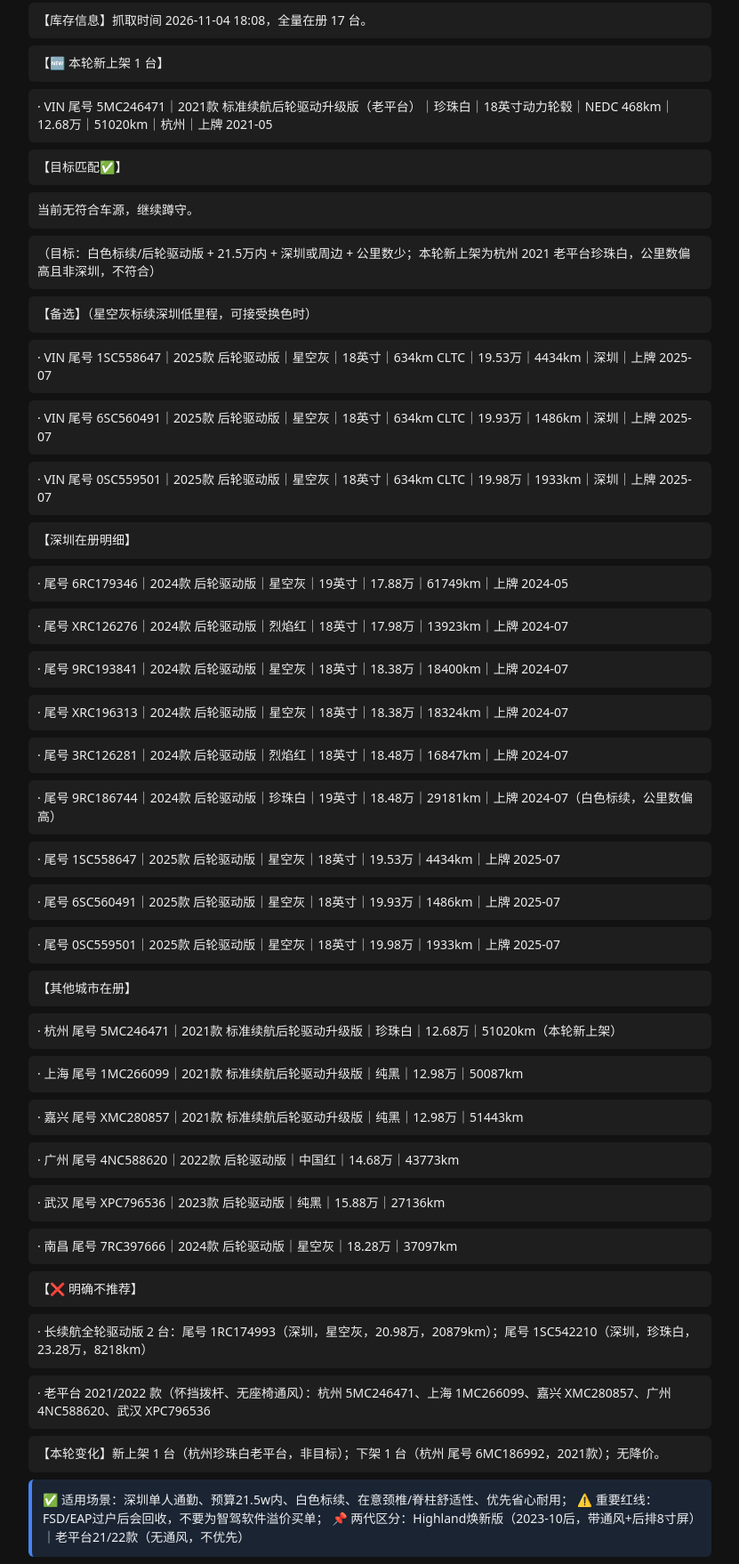
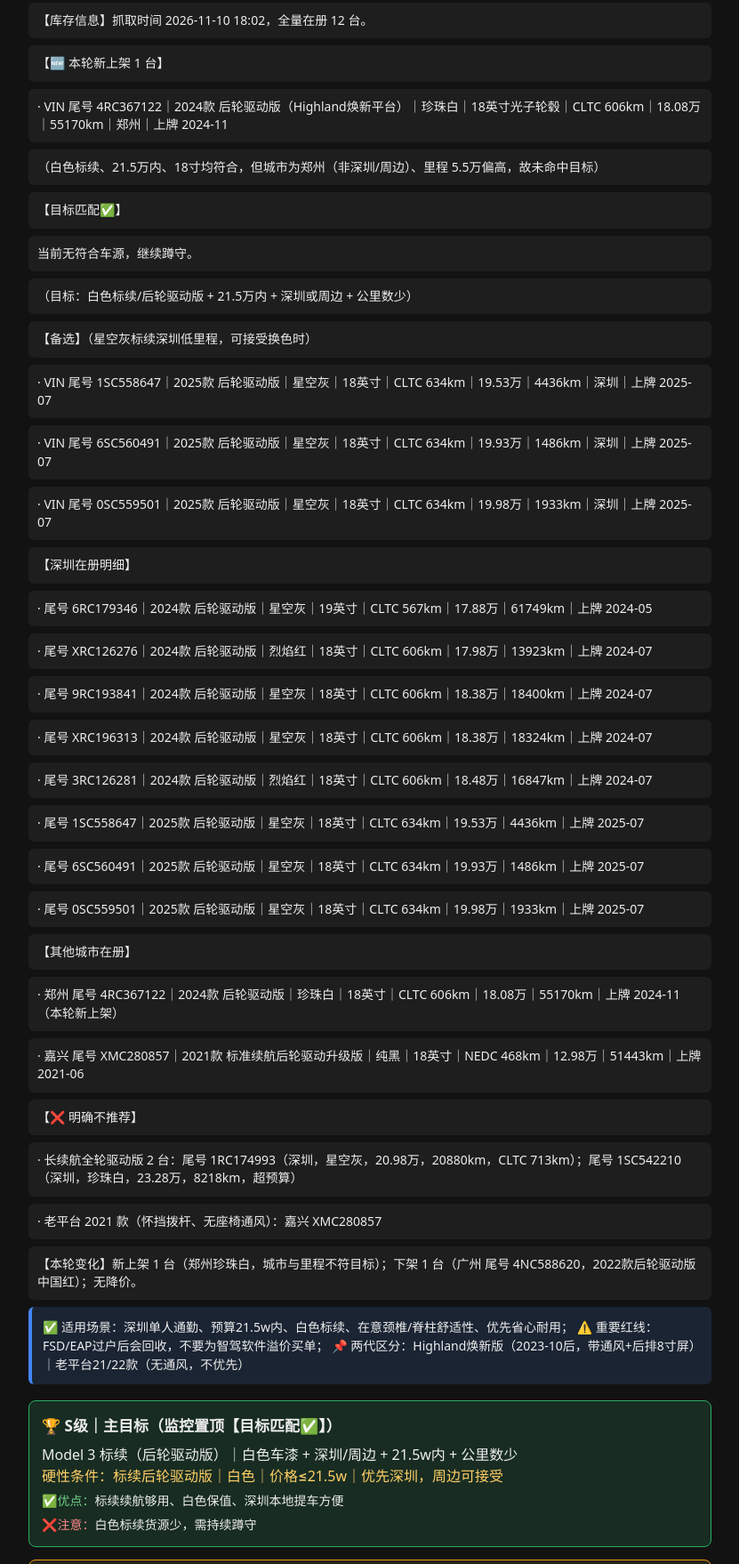
Before and after one commit to LZQ-98/tesla-m3-used-monitor, a plain HTML site: page index.html in a window 1280 px wide. Shown: the part 165-1923 px from the top of the page at 89% size, without its empty margins (224-1055 px from the left). Drawn offline with Linux system fonts and the light colour scheme.

Commit message:
auto: update 2026-11-10 18:02:52

```diff
--- a/index.html
+++ b/index.html
@@ -118,43 +118,39 @@
 <body>
     <div class="header">
         <h1>🏁 Model3 特斯拉认证二手车 性价比看板</h1>
-        <div class="update-time">最近更新：2026-11-04 18:08:00</div>
+        <div class="update-time">最近更新：2026-11-10 18:02:52</div>
     </div>
 
     <!-- 库存/监控简报区 置顶 -->
     <div class="monitor-area">
         <h2>📡 官网认证二手车监控当日简报（库存信息）</h2>
-        <div class="log-item">【库存信息】抓取时间 2026-11-04 18:08，全量在册 17 台。</div>
+        <div class="log-item">【库存信息】抓取时间 2026-11-10 18:02，全量在册 12 台。</div>
 <div class="log-item">【🆕 本轮新上架 1 台】</div>
-<div class="log-item">· VIN 尾号 5MC246471｜2021款 标准续航后轮驱动升级版（老平台）｜珍珠白｜18英寸动力轮毂｜NEDC 468km｜12.68万｜51020km｜杭州｜上牌 2021-05</div>
+<div class="log-item">· VIN 尾号 4RC367122｜2024款 后轮驱动版（Highland焕新平台）｜珍珠白｜18英寸光子轮毂｜CLTC 606km｜18.08万｜55170km｜郑州｜上牌 2024-11</div>
+<div class="log-item">（白色标续、21.5万内、18寸均符合，但城市为郑州（非深圳/周边）、里程 5.5万偏高，故未命中目标）</div>
 <div class="log-item">【目标匹配✅】</div>
 <div class="log-item">当前无符合车源，继续蹲守。</div>
-<div class="log-item">（目标：白色标续/后轮驱动版 + 21.5万内 + 深圳或周边 + 公里数少；本轮新上架为杭州 2021 老平台珍珠白，公里数偏高且非深圳，不符合）</div>
+<div class="log-item">（目标：白色标续/后轮驱动版 + 21.5万内 + 深圳或周边 + 公里数少）</div>
 <div class="log-item">【备选】（星空灰标续深圳低里程，可接受换色时）</div>
-<div class="log-item">· VIN 尾号 1SC558647｜2025款 后轮驱动版｜星空灰｜18英寸｜634km CLTC｜19.53万｜4434km｜深圳｜上牌 2025-07</div>
-<div class="log-item">· VIN 尾号 6SC560491｜2025款 后轮驱动版｜星空灰｜18英寸｜634km CLTC｜19.93万｜1486km｜深圳｜上牌 2025-07</div>
-<div class="log-item">· VIN 尾号 0SC559501｜2025款 后轮驱动版｜星空灰｜18英寸｜634km CLTC｜19.98万｜1933km｜深圳｜上牌 2025-07</div>
+<div class="log-item">· VIN 尾号 1SC558647｜2025款 后轮驱动版｜星空灰｜18英寸｜CLTC 634km｜19.53万｜4436km｜深圳｜上牌 2025-07</div>
+<div class="log-item">· VIN 尾号 6SC560491｜2025款 后轮驱动版｜星空灰｜18英寸｜CLTC 634km｜19.93万｜1486km｜深圳｜上牌 2025-07</div>
+<div class="log-item">· VIN 尾号 0SC559501｜2025款 后轮驱动版｜星空灰｜18英寸｜CLTC 634km｜19.98万｜1933km｜深圳｜上牌 2025-07</div>
 <div class="log-item">【深圳在册明细】</div>
-<div class="log-item">· 尾号 6RC179346｜2024款 后轮驱动版｜星空灰｜19英寸｜17.88万｜61749km｜上牌 2024-05</div>
-<div class="log-item">· 尾号 XRC126276｜2024款 后轮驱动版｜烈焰红｜18英寸｜17.98万｜13923km｜上牌 2024-07</div>
-<div class="log-item">· 尾号 9RC193841｜2024款 后轮驱动版｜星空灰｜18英寸｜18.38万｜18400km｜上牌 2024-07</div>
-<div class="log-item">· 尾号 XRC196313｜2024款 后轮驱动版｜星空灰｜18英寸｜18.38万｜18324km｜上牌 2024-07</div>
-<div class="log-item">· 尾号 3RC126281｜2024款 后轮驱动版｜烈焰红｜18英寸｜18.48万｜16847km｜上牌 2024-07</div>
-<div class="log-item">· 尾号 9RC186744｜2024款 后轮驱动版｜珍珠白｜19英寸｜18.48万｜29181km｜上牌 2024-07（白色标续，公里数偏高）</div>
-<div class="log-item">· 尾号 1SC558647｜2025款 后轮驱动版｜星空灰｜18英寸｜19.53万｜4434km｜上牌 2025-07</div>
-<div class="log-item">· 尾号 6SC560491｜2025款 后轮驱动版｜星空灰｜18英寸｜19.93万｜1486km｜上牌 2025-07</div>
-<div class="log-item">· 尾号 0SC559501｜2025款 后轮驱动版｜星空灰｜18英寸｜19.98万｜1933km｜上牌 2025-07</div>
+<div class="log-item">· 尾号 6RC179346｜2024款 后轮驱动版｜星空灰｜19英寸｜CLTC 567km｜17.88万｜61749km｜上牌 2024-05</div>
+<div class="log-item">· 尾号 XRC126276｜2024款 后轮驱动版｜烈焰红｜18英寸｜CLTC 606km｜17.98万｜13923km｜上牌 2024-07</div>
+<div class="log-item">· 尾号 9RC193841｜2024款 后轮驱动版｜星空灰｜18英寸｜CLTC 606km｜18.38万｜18400km｜上牌 2024-07</div>
+<div class="log-item">· 尾号 XRC196313｜2024款 后轮驱动版｜星空灰｜18英寸｜CLTC 606km｜18.38万｜18324km｜上牌 2024-07</div>
+<div class="log-item">· 尾号 3RC126281｜2024款 后轮驱动版｜烈焰红｜18英寸｜CLTC 606km｜18.48万｜16847km｜上牌 2024-07</div>
+<div class="log-item">· 尾号 1SC558647｜2025款 后轮驱动版｜星空灰｜18英寸｜CLTC 634km｜19.53万｜4436km｜上牌 2025-07</div>
+<div class="log-item">· 尾号 6SC560491｜2025款 后轮驱动版｜星空灰｜18英寸｜CLTC 634km｜19.93万｜1486km｜上牌 2025-07</div>
+<div class="log-item">· 尾号 0SC559501｜2025款 后轮驱动版｜星空灰｜18英寸｜CLTC 634km｜19.98万｜1933km｜上牌 2025-07</div>
 <div class="log-item">【其他城市在册】</div>
-<div class="log-item">· 杭州 尾号 5MC246471｜2021款 标准续航后轮驱动升级版｜珍珠白｜12.68万｜51020km（本轮新上架）</div>
-<div class="log-item">· 上海 尾号 1MC266099｜2021款 标准续航后轮驱动升级版｜纯黑｜12.98万｜50087km</div>
-<div class="log-item">· 嘉兴 尾号 XMC280857｜2021款 标准续航后轮驱动升级版｜纯黑｜12.98万｜51443km</div>
-<div class="log-item">· 广州 尾号 4NC588620｜2022款 后轮驱动版｜中国红｜14.68万｜43773km</div>
-<div class="log-item">· 武汉 尾号 XPC796536｜2023款 后轮驱动版｜纯黑｜15.88万｜27136km</div>
-<div class="log-item">· 南昌 尾号 7RC397666｜2024款 后轮驱动版｜星空灰｜18.28万｜37097km</div>
+<div class="log-item">· 郑州 尾号 4RC367122｜2024款 后轮驱动版｜珍珠白｜18英寸｜CLTC 606km｜18.08万｜55170km｜上牌 2024-11（本轮新上架）</div>
+<div class="log-item">· 嘉兴 尾号 XMC280857｜2021款 标准续航后轮驱动升级版｜纯黑｜18英寸｜NEDC 468km｜12.98万｜51443km｜上牌 2021-06</div>
 <div class="log-item">【❌ 明确不推荐】</div>
-<div class="log-item">· 长续航全轮驱动版 2 台：尾号 1RC174993（深圳，星空灰，20.98万，20879km）；尾号 1SC542210（深圳，珍珠白，23.28万，8218km）</div>
-<div class="log-item">· 老平台 2021/2022 款（怀挡拨杆、无座椅通风）：杭州 5MC246471、上海 1MC266099、嘉兴 XMC280857、广州 4NC588620、武汉 XPC796536</div>
-<div class="log-item">【本轮变化】新上架 1 台（杭州珍珠白老平台，非目标）；下架 1 台（杭州 尾号 6MC186992，2021款）；无降价。</div>
+<div class="log-item">· 长续航全轮驱动版 2 台：尾号 1RC174993（深圳，星空灰，20.98万，20880km，CLTC 713km）；尾号 1SC542210（深圳，珍珠白，23.28万，8218km，超预算）</div>
+<div class="log-item">· 老平台 2021 款（怀挡拨杆、无座椅通风）：嘉兴 XMC280857</div>
+<div class="log-item">【本轮变化】新上架 1 台（郑州珍珠白，城市与里程不符目标）；下架 1 台（广州 尾号 4NC588620，2022款后轮驱动版中国红）；无降价。</div>
 
     </div>
 
```
